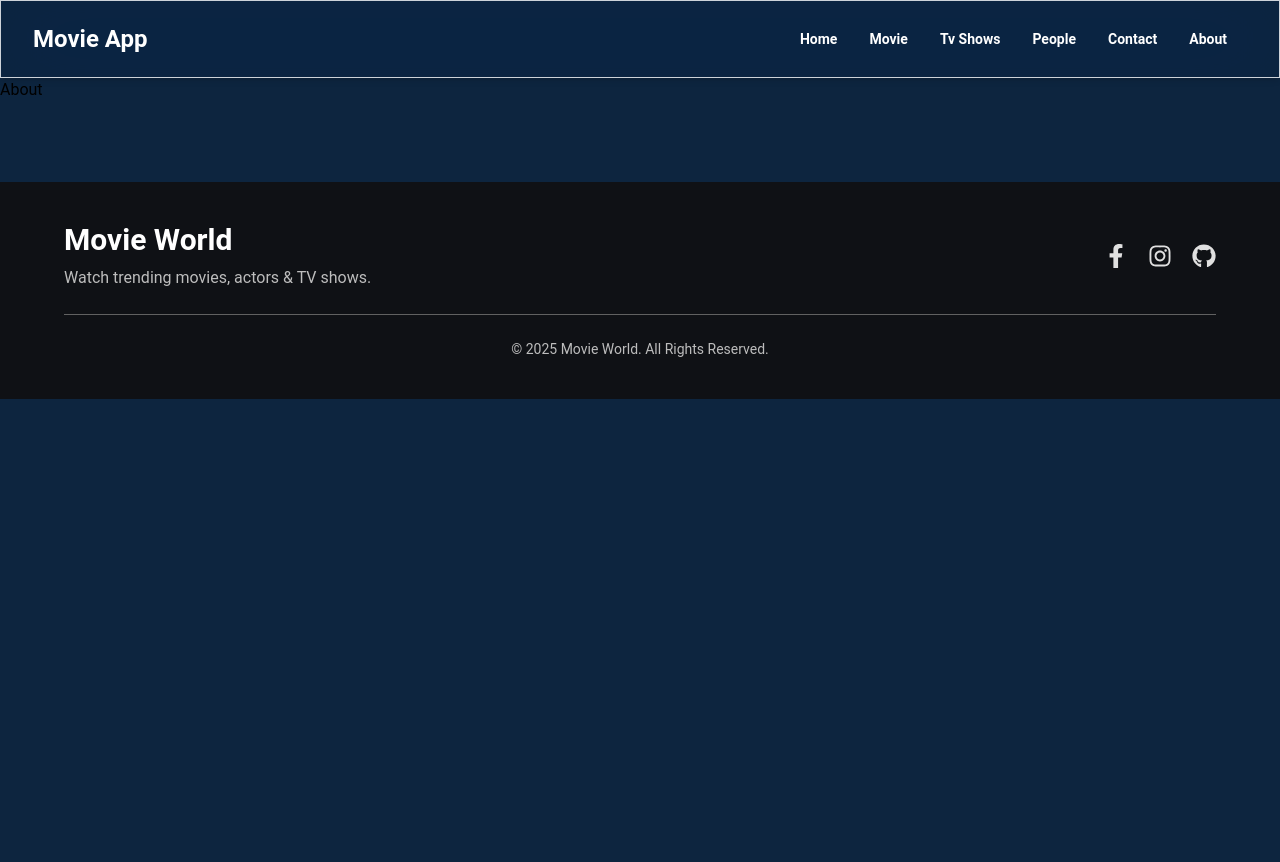
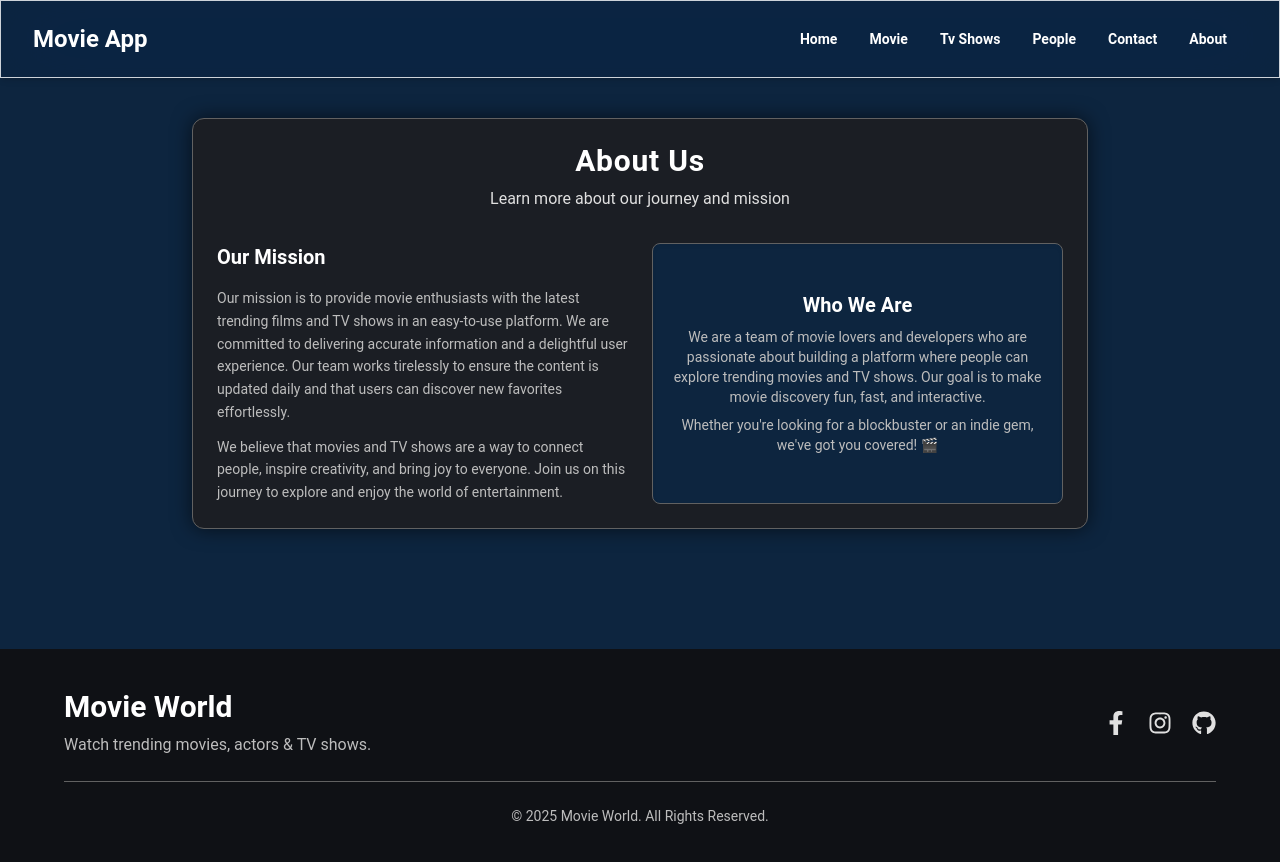
Before and after one commit to Mahamoudabdelfatah/Movie-App, a React (Vite) app: page /about in a window 1280 px wide. Shown: the top 862 px of the page. Before the commit the page ends 800 px from the top, so only its background shows below. Built offline with nearby package versions, Linux system fonts and the light colour scheme.

Commit message:
About Page

```diff
--- a/src/Pages/About/About.jsx
+++ b/src/Pages/About/About.jsx
@@ -1,11 +1,59 @@
-import React from 'react'
+import React from "react";
 
 const About = () => {
   return (
-    <div>
-      About
+    <div className=" bg-[#0D253F] flex justify-center items-center px-4 py-10">
+      <div className="w-full max-w-4xl bg-[#1b1e24] rounded-xl shadow-[0_0_20px_rgba(0,0,0,0.6)] border border-gray-700 p-6">
+
+        {/* Header */}
+        <h1 className="text-center text-white text-3xl font-bold tracking-wide">
+          About Us
+        </h1>
+        <p className="text-center text-gray-300 mt-2 text-base">
+          Learn more about our journey and mission
+        </p>
+
+        {/* Content */}
+        <div className="mt-8 grid md:grid-cols-2 gap-6">
+
+          {/* Left Side - Text */}
+          <div className="flex flex-col justify-center">
+            <h3 className="text-white text-xl font-semibold mb-4">
+              Our Mission
+            </h3>
+            <p className="text-gray-400 text-sm leading-relaxed">
+              Our mission is to provide movie enthusiasts with the latest trending
+              films and TV shows in an easy-to-use platform. We are committed to
+              delivering accurate information and a delightful user experience.
+              Our team works tirelessly to ensure the content is updated daily and
+              that users can discover new favorites effortlessly.
+            </p>
+            <p className="text-gray-400 text-sm leading-relaxed mt-3">
+              We believe that movies and TV shows are a way to connect people,
+              inspire creativity, and bring joy to everyone. Join us on this journey
+              to explore and enjoy the world of entertainment.
+            </p>
+          </div>
+
+          {/* Right Side - Text Box */}
+          <div className="flex flex-col justify-center items-center text-center px-4 py-6 bg-[#0D253F] rounded-lg shadow-inner border border-gray-700">
+            <h3 className="text-white text-xl font-semibold mb-2">
+              Who We Are
+            </h3>
+            <p className="text-gray-400 text-sm">
+              We are a team of movie lovers and developers who are passionate about
+              building a platform where people can explore trending movies and TV shows.
+              Our goal is to make movie discovery fun, fast, and interactive.
+            </p>
+            <p className="text-gray-400 text-sm mt-2">
+              Whether you're looking for a blockbuster or an indie gem, we've got you covered! 🎬
+            </p>
+          </div>
+
+        </div>
+      </div>
     </div>
-  )
-}
+  );
+};
 
-export default About
+export default About;
```
